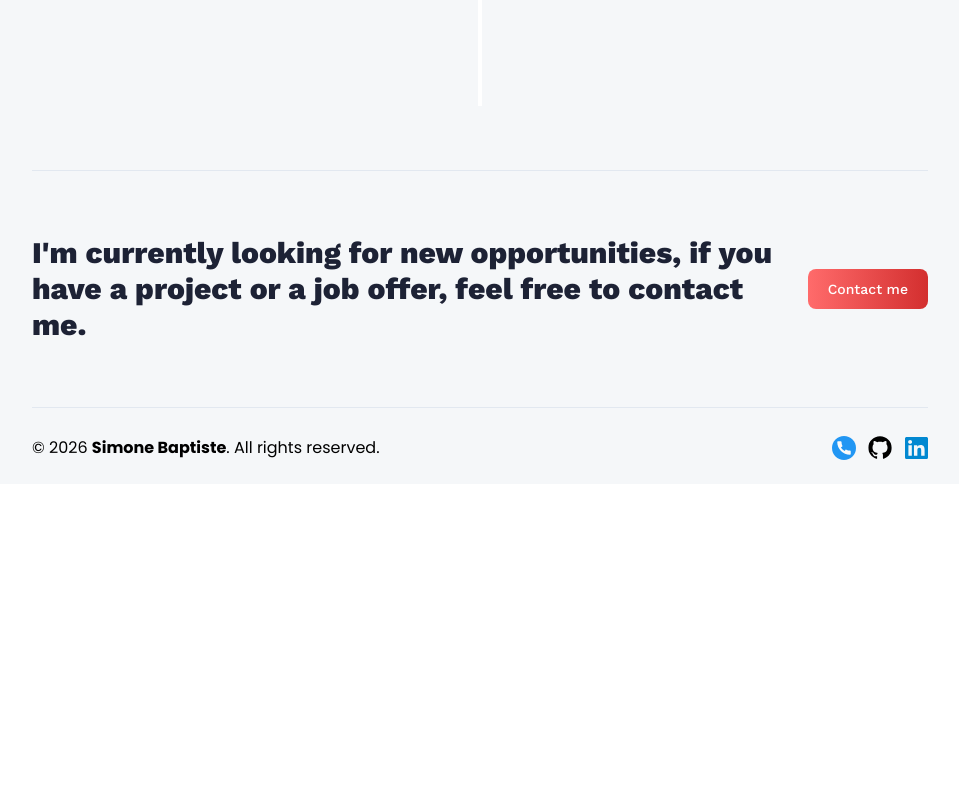
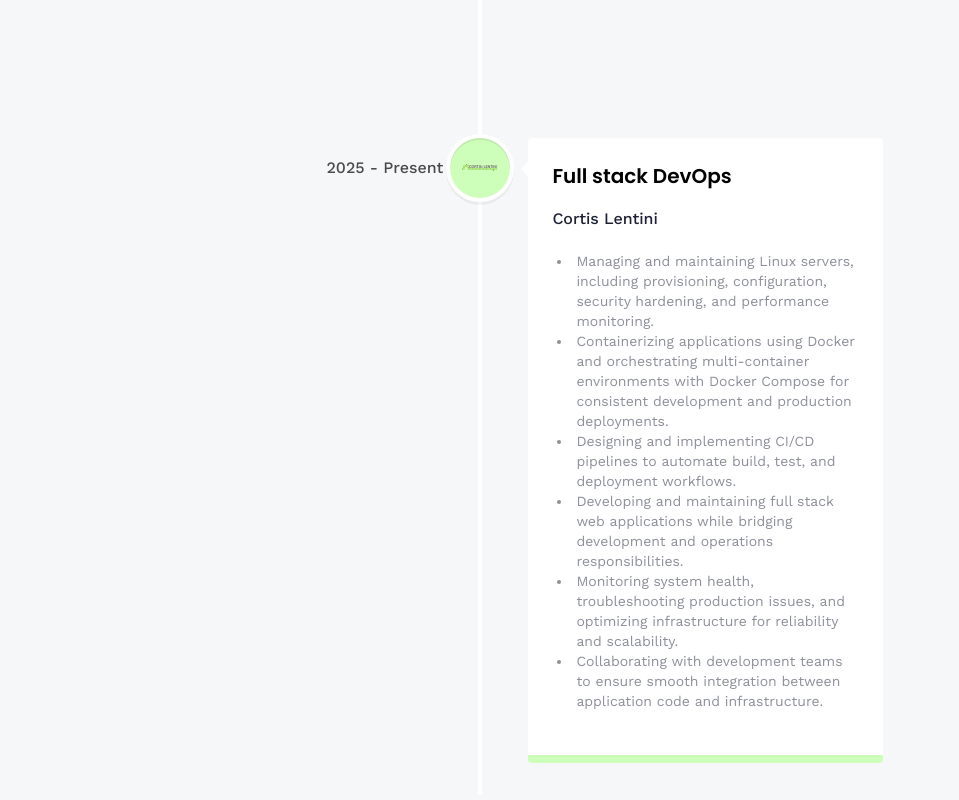
Before and after one commit to Silimim/portfolio, a React (Vite) app: page /portfolio/about in a window 1280 px wide. Shown: the part 1760-2560 px from the top of the page, without its empty margins (160-1119 px from the left). Before the commit the page ends 2244 px from the top, so only its background shows below. Built offline with nearby package versions, Linux system fonts and the light colour scheme.

Commit message:
update About section with new job role and responsibilities, and remove unused tooltip

```diff
--- a/src/constants/constants.ts
+++ b/src/constants/constants.ts
@@ -104,11 +104,26 @@ export const experiences = [
         company_name: "Cortis Lentini",
         icon: cortis,
         iconBg: "#ceffba",
-        date: "Mar 2022 - Present",
+        date: "Mar 2022 - 2025",
         points: [
             "Developing and maintaining web applications using Angular and other related technologies.",
             "Collaborating with cross-functional teams to create high-quality products.",
             "Implementing responsive design and ensuring cross-browser compatibility."
+        ],
+    },
+    {
+        title: "Full stack DevOps",
+        company_name: "Cortis Lentini",
+        icon: cortis,
+        iconBg: "#ceffba",
+        date: "2025 - Present",
+        points: [
+            "Managing and maintaining Linux servers, including provisioning, configuration, security hardening, and performance monitoring.",
+            "Containerizing applications using Docker and orchestrating multi-container environments with Docker Compose for consistent development and production deployments.",
+            "Designing and implementing CI/CD pipelines to automate build, test, and deployment workflows.",
+            "Developing and maintaining full stack web applications while bridging development and operations responsibilities.",
+            "Monitoring system health, troubleshooting production issues, and optimizing infrastructure for reliability and scalability.",
+            "Collaborating with development teams to ensure smooth integration between application code and infrastructure.",
         ],
     },
 ];
--- a/src/pages/About.tsx
+++ b/src/pages/About.tsx
@@ -57,7 +57,6 @@ const About = () => {
                                             </div>
                                         </div>
 
-                                        {/* Tooltip */}
                                         <div className={"pointer-events-none absolute -top-12 left-1/2 -translate-x-1/2 opacity-0 group-hover:opacity-100 transition-all duration-200 group-hover:-translate-y-1 z-20"}>
                                             <div className={"relative bg-slate-900 text-white text-xs font-medium px-3 py-2 rounded-lg shadow-lg whitespace-nowrap"}>
                                                 <div className={"font-semibold"}>{skill.name}</div>
```
